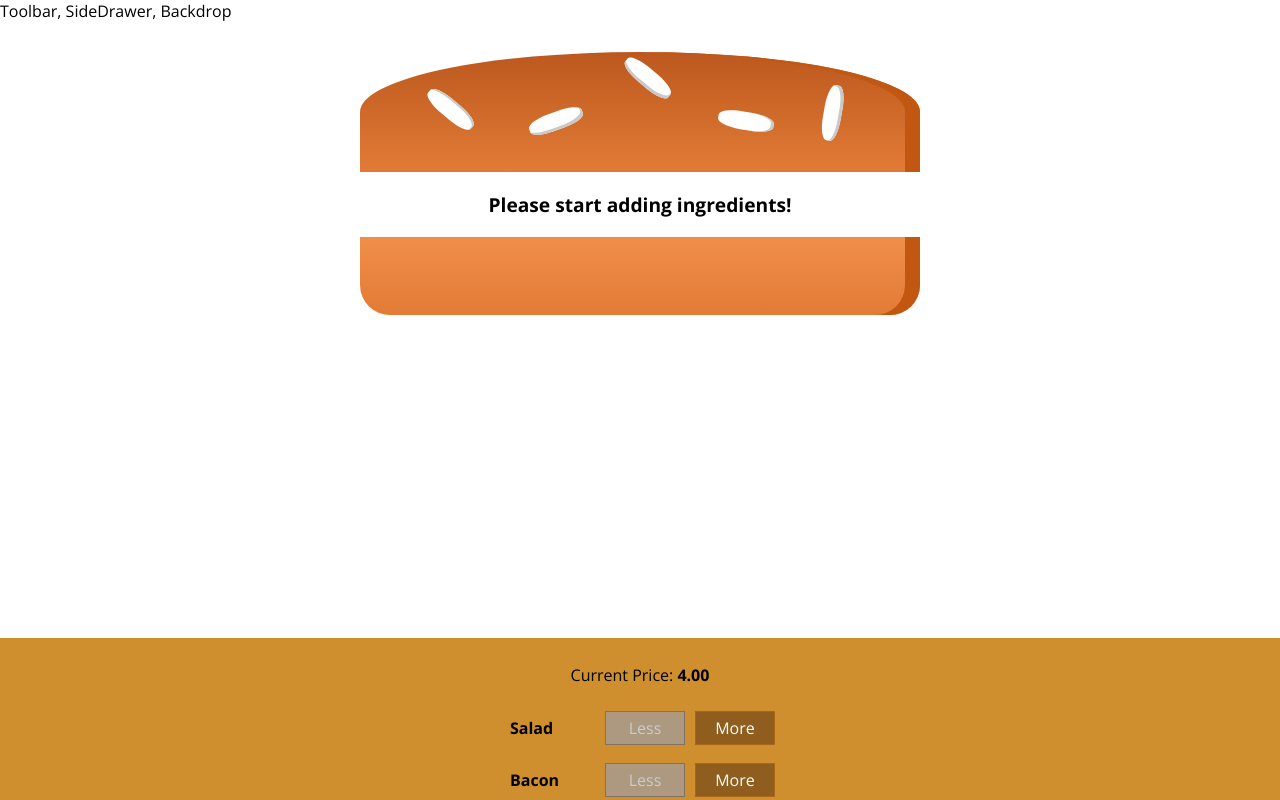
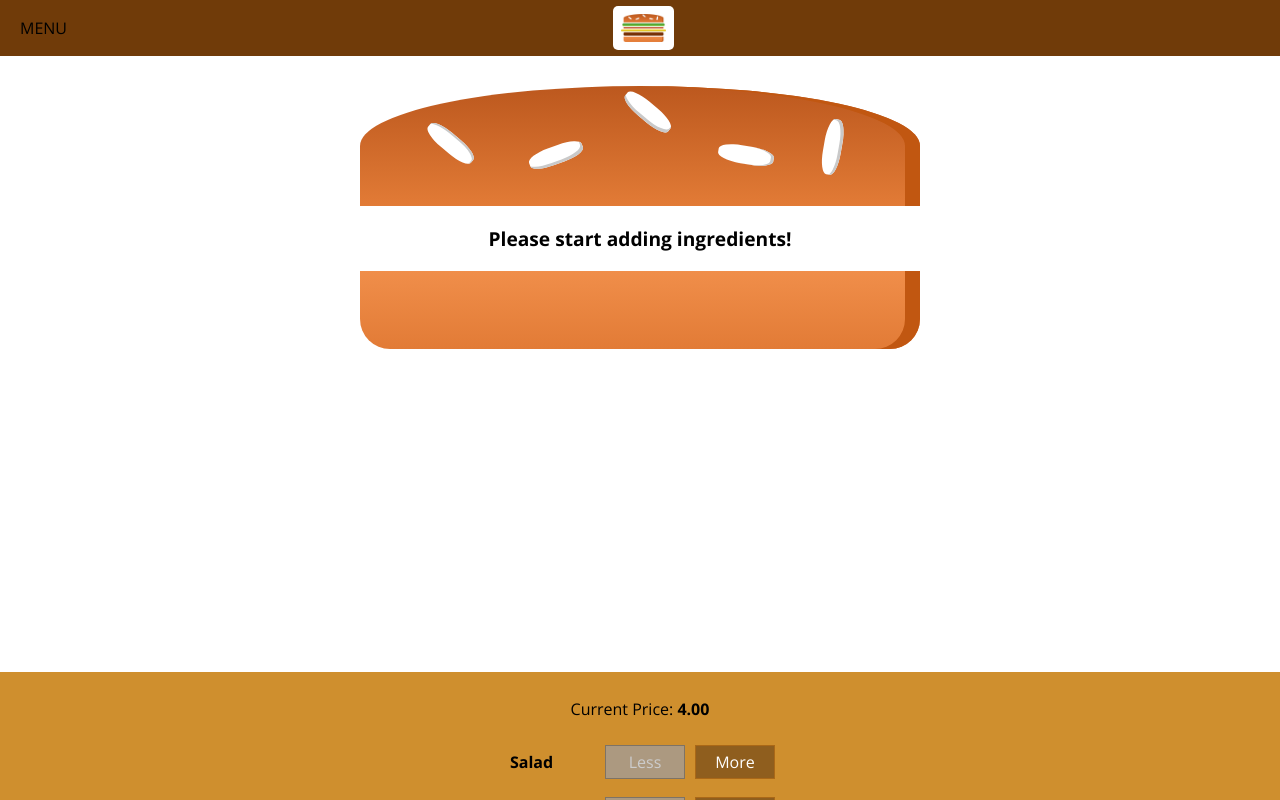
Before and after one commit to hugodessomme/burger-reactjs, a React (Create React App) app: page / in a window 1280 px wide. Shown: the top 800 px of the page. Built offline with nearby package versions, Linux system fonts and the light colour scheme.

Commit message:
Add Toolbar / Logo components

```diff
--- a/src/components/Layout/Layout.js
+++ b/src/components/Layout/Layout.js
@@ -1,10 +1,11 @@
 import React from 'react';
 import Auxiliary from '../../hoc/Auxiliary';
+import Toolbar from '../Navigation/Toolbar/Toolbar';
 import classes from './Layout.module.css';
 
 const layout = props => (
   <Auxiliary>
-    <div>Toolbar, SideDrawer, Backdrop</div>
+    <Toolbar />
     <main className={classes.Content}>{props.children}</main>
   </Auxiliary>
 );
--- a/src/components/Layout/Layout.module.css
+++ b/src/components/Layout/Layout.module.css
@@ -1,3 +1,3 @@
 .Content {
-  margin-top: 16px;
+  margin-top: 72px;
 }
--- /dev/null
+++ b/src/components/Logo/Logo.js
@@ -0,0 +1,12 @@
+import React from 'react';
+
+import burgerLogo from '../../assets/images/burger-logo.png';
+import classes from './Logo.module.css';
+
+const logo = props => (
+  <div className={classes.Logo}>
+    <img src={burgerLogo} alt="MyBurger" />
+  </div>
+);
+
+export default logo;
--- /dev/null
+++ b/src/components/Logo/Logo.module.css
@@ -0,0 +1,10 @@
+.Logo {
+  background-color: white;
+  padding: 8px;
+  height: 80%;
+  box-sizing: border-box;
+  border-radius: 5px;
+}
+.Logo img {
+  height: 100%;
+}
--- /dev/null
+++ b/src/components/Navigation/Toolbar/Toolbar.js
@@ -0,0 +1,16 @@
+import React from 'react';
+import Logo from '../../Logo/Logo';
+
+import classes from './Toolbar.module.css';
+
+const toolbar = props => (
+  <header className={classes.Toolbar}>
+    <div>MENU</div>
+    <Logo />
+    <nav>
+      <ul />
+    </nav>
+  </header>
+);
+
+export default toolbar;
--- /dev/null
+++ b/src/components/Navigation/Toolbar/Toolbar.module.css
@@ -0,0 +1,18 @@
+.Toolbar {
+  width: 100%;
+  height: 56px;
+  position: fixed;
+  z-index: 90;
+  top: 0;
+  left: 0;
+  display: flex;
+  justify-content: space-between;
+  align-items: center;
+  padding: 0 20px;
+  box-sizing: border-box;
+  background-color: #703b09;
+}
+
+.Toolbar nav {
+  height: 100%;
+}
```
Also changed, not shown: src/assets/images/burger-logo.png (added).
